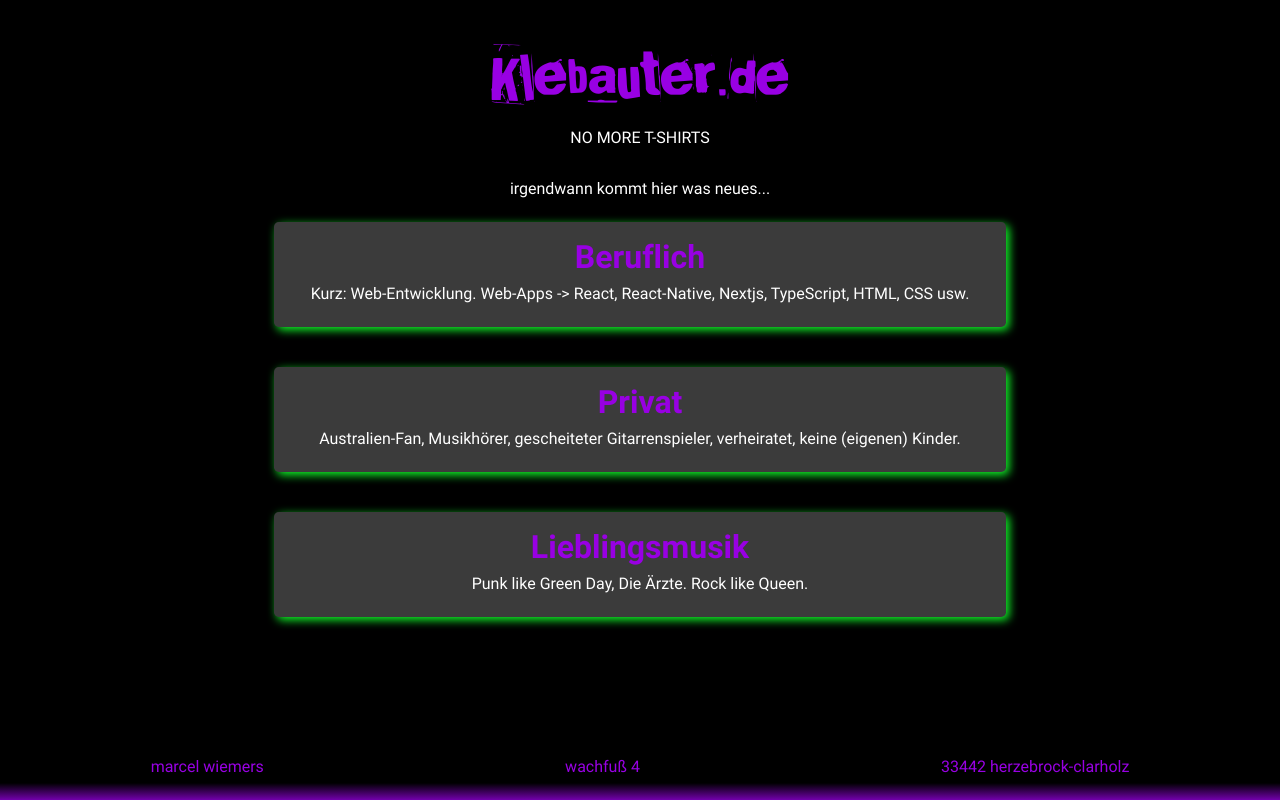
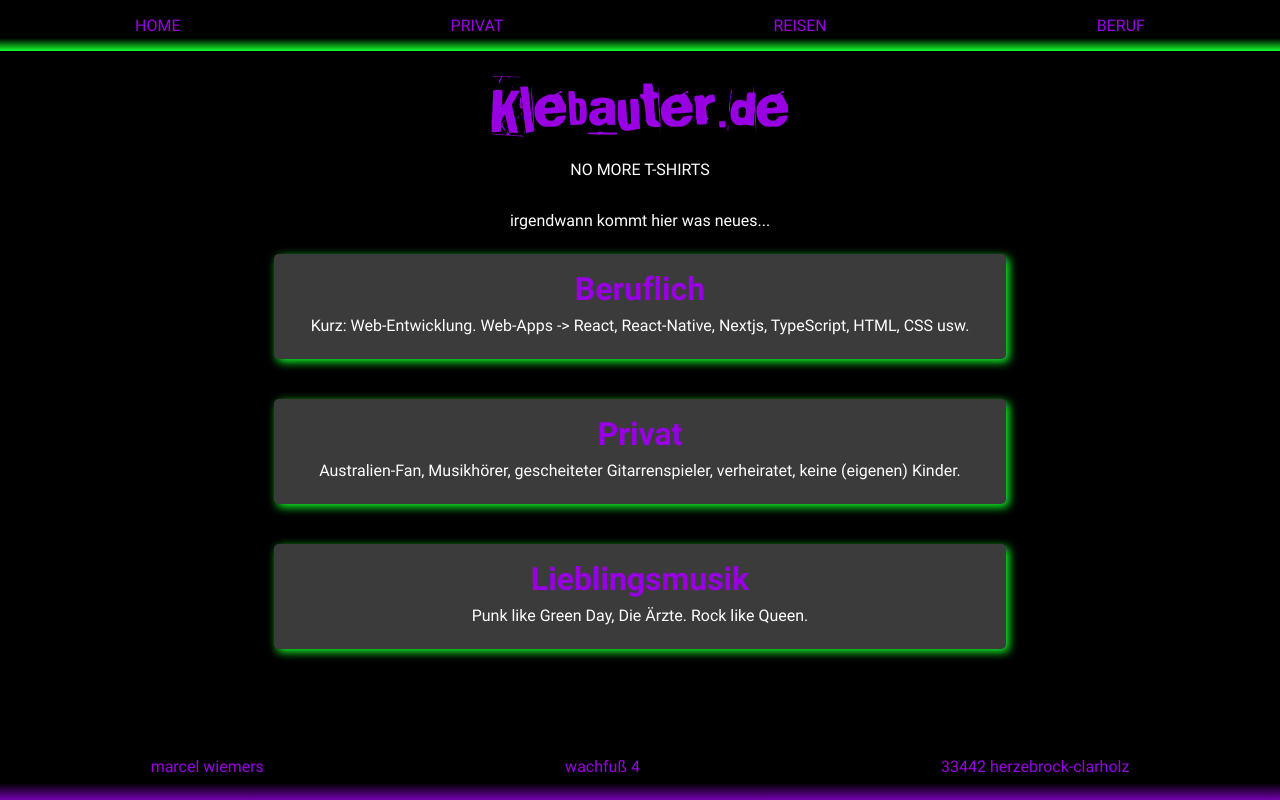
Before and after one commit to m-wiemers/klebauter, a Next.js app: page / in a window 1280 px wide. Built offline with nearby package versions, Linux system fonts and the light colour scheme.

Commit message:
add menubar

```diff
--- /dev/null
+++ b/components/Menu.tsx
@@ -0,0 +1,39 @@
+import Link from "next/link";
+import styled from "styled-components";
+
+type Props = {
+  points: string[];
+};
+
+const Wrapper = styled.div`
+  display: flex;
+  flex-direction: row;
+  justify-content: space-around;
+  position: fixed;
+  width: 100%;
+  background-image: linear-gradient(
+    var(--background-color),
+    var(--background-color),
+    var(--background-color),
+    var(--background-color),
+    var(--border-color)
+  );
+  color: var(--font-color);
+`;
+
+const StyledLink = styled.a`
+  margin: 1rem;
+  text-decoration: none;
+`;
+
+const Menu = ({ points }: Props): JSX.Element => {
+  const MenuPoints = points.map((el: string, index) => (
+    <Link href={el} key={index} passHref>
+      <StyledLink>{el.toLocaleUpperCase()}</StyledLink>
+    </Link>
+  ));
+
+  return <Wrapper>{MenuPoints}</Wrapper>;
+};
+
+export default Menu;
--- a/pages/_app.tsx
+++ b/pages/_app.tsx
@@ -2,14 +2,19 @@ import "../styles/globals.css";
 import type { AppProps } from "next/app";
 import Footer from "../components/Footer";
 import styled from "styled-components";
+import Menu from "../components/Menu";
 
 const ContentWrapper = styled.div`
   flex: 1;
+  margin-top: 2rem;
 `;
 
 function MyApp({ Component, pageProps }: AppProps) {
+  const menupoints = ["home", "privat", "reisen", "beruf"];
+
   return (
     <>
+      <Menu points={menupoints} />
       <ContentWrapper>
         <Component {...pageProps} />
       </ContentWrapper>
--- a/styles/globals.css
+++ b/styles/globals.css
@@ -91,6 +91,11 @@ p {
   margin: 0.5rem 0.3rem;
 }
 
+a {
+  font-family: "Roboto", "sans-serif";
+  color: var(--font-color-1);
+}
+
 .container {
   display: flex;
   flex-direction: column;
```
Also changed, not shown: 1 other file (tests, documents, lock files or other folders).
